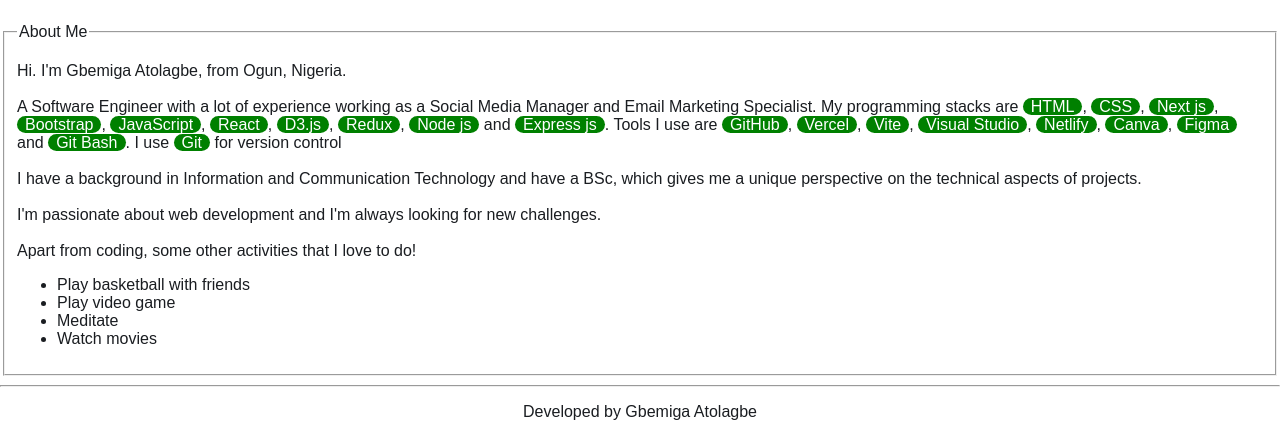
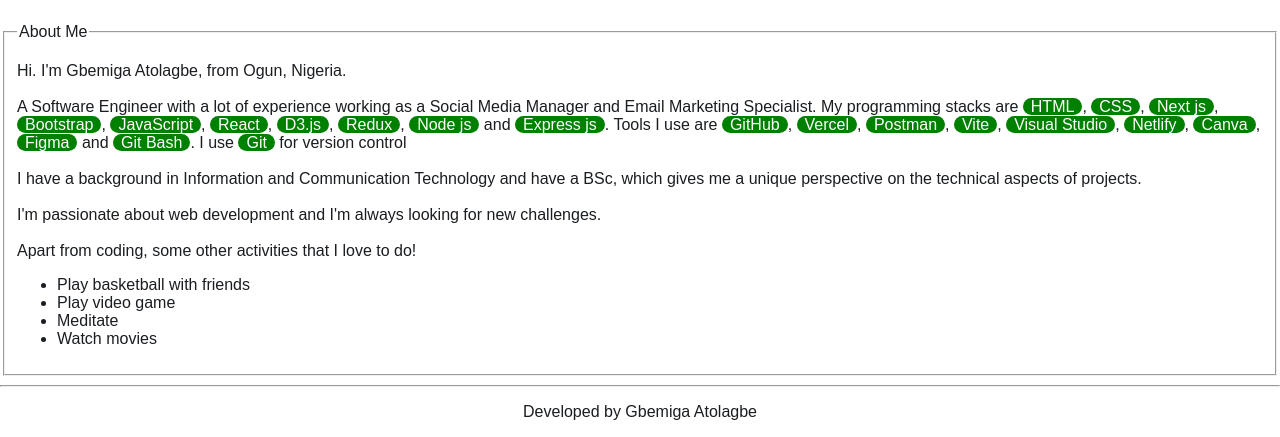
Before and after one commit to AtGbemiga/Gbemiga-s-portfolio, a plain HTML site: page index.html in a window 1280 px wide. Shown: the part 1351-1788 px from the top of the page. Drawn offline with Linux system fonts and the light colour scheme.

Commit message:
Add tool

```diff
--- a/index.html
+++ b/index.html
@@ -113,7 +113,7 @@
 				<fieldset>
 					<legend>About Me</legend>
 					<p>Hi. I'm Gbemiga Atolagbe, from Ogun, Nigeria. <br><br>
-						A Software Engineer with a lot of experience working as a Social Media Manager and Email Marketing Specialist. My programming stacks are <span class="stack-bg">HTML</span>, <span class="stack-bg">CSS</span>, <span class="stack-bg">Next js</span>, <span class="stack-bg">Bootstrap</span>, <span class="stack-bg">JavaScript</span>, <span class="stack-bg">React</span>, <span class="stack-bg">D3.js</span>, <span class="stack-bg">Redux</span>, <span class="stack-bg">Node js</span> and <span class="stack-bg">Express js</span>. Tools I use are <span class="stack-bg">GitHub</span>, <span class="stack-bg">Vercel</span>, <span class="stack-bg">Vite</span>, <span class="stack-bg">Visual Studio</span>, <span class="stack-bg">Netlify</span>, <span class="stack-bg">Canva</span>, <span class="stack-bg">Figma</span> and <span class="stack-bg">Git Bash</span>. I use <span class="stack-bg">Git</span> for version control<br><br>
+						A Software Engineer with a lot of experience working as a Social Media Manager and Email Marketing Specialist. My programming stacks are <span class="stack-bg">HTML</span>, <span class="stack-bg">CSS</span>, <span class="stack-bg">Next js</span>, <span class="stack-bg">Bootstrap</span>, <span class="stack-bg">JavaScript</span>, <span class="stack-bg">React</span>, <span class="stack-bg">D3.js</span>, <span class="stack-bg">Redux</span>, <span class="stack-bg">Node js</span> and <span class="stack-bg">Express js</span>. Tools I use are <span class="stack-bg">GitHub</span>, <span class="stack-bg">Vercel</span>, <span class="stack-bg">Postman</span>, <span class="stack-bg">Vite</span>, <span class="stack-bg">Visual Studio</span>, <span class="stack-bg">Netlify</span>, <span class="stack-bg">Canva</span>, <span class="stack-bg">Figma</span> and <span class="stack-bg">Git Bash</span>. I use <span class="stack-bg">Git</span> for version control<br><br>
 
 						I have a background in Information and Communication Technology and have a BSc, which gives me a unique perspective on the technical aspects of projects. <br><br>
 
```
